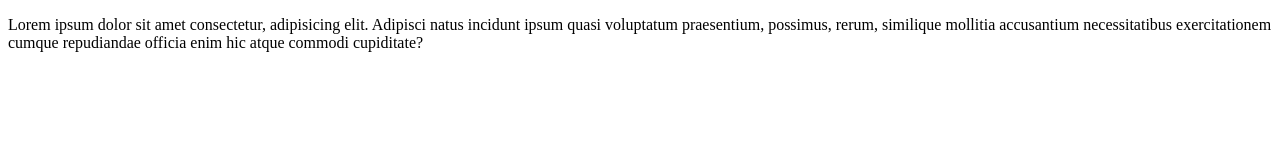
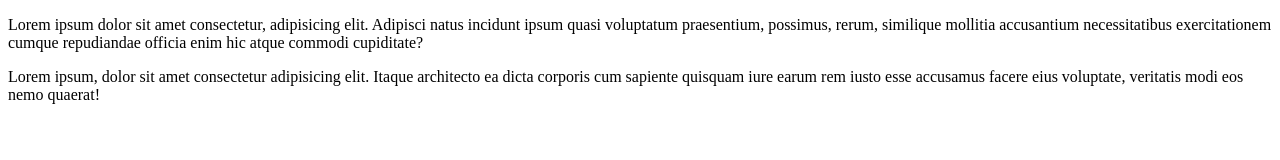
Before and after one commit to Emincann/ilk-deneme, a plain HTML site: page ilk/index.html in a window 1280 px wide. Drawn offline with Linux system fonts and the light colour scheme.

Commit message:
paragraf oluştu

```diff
--- a/ilk/index.html
+++ b/ilk/index.html
@@ -11,6 +11,7 @@
          Adipisci natus incidunt ipsum quasi voluptatum praesentium,
          possimus, rerum, similique mollitia accusantium necessitatibus
           exercitationem cumque repudiandae officia enim hic atque commodi cupiditate?</p>
+          <p>Lorem ipsum, dolor sit amet consectetur adipisicing elit. Itaque architecto ea dicta corporis cum sapiente quisquam iure earum rem iusto esse accusamus facere eius voluptate, veritatis modi eos nemo quaerat!</p>
 
 </body>
 </html>
```
